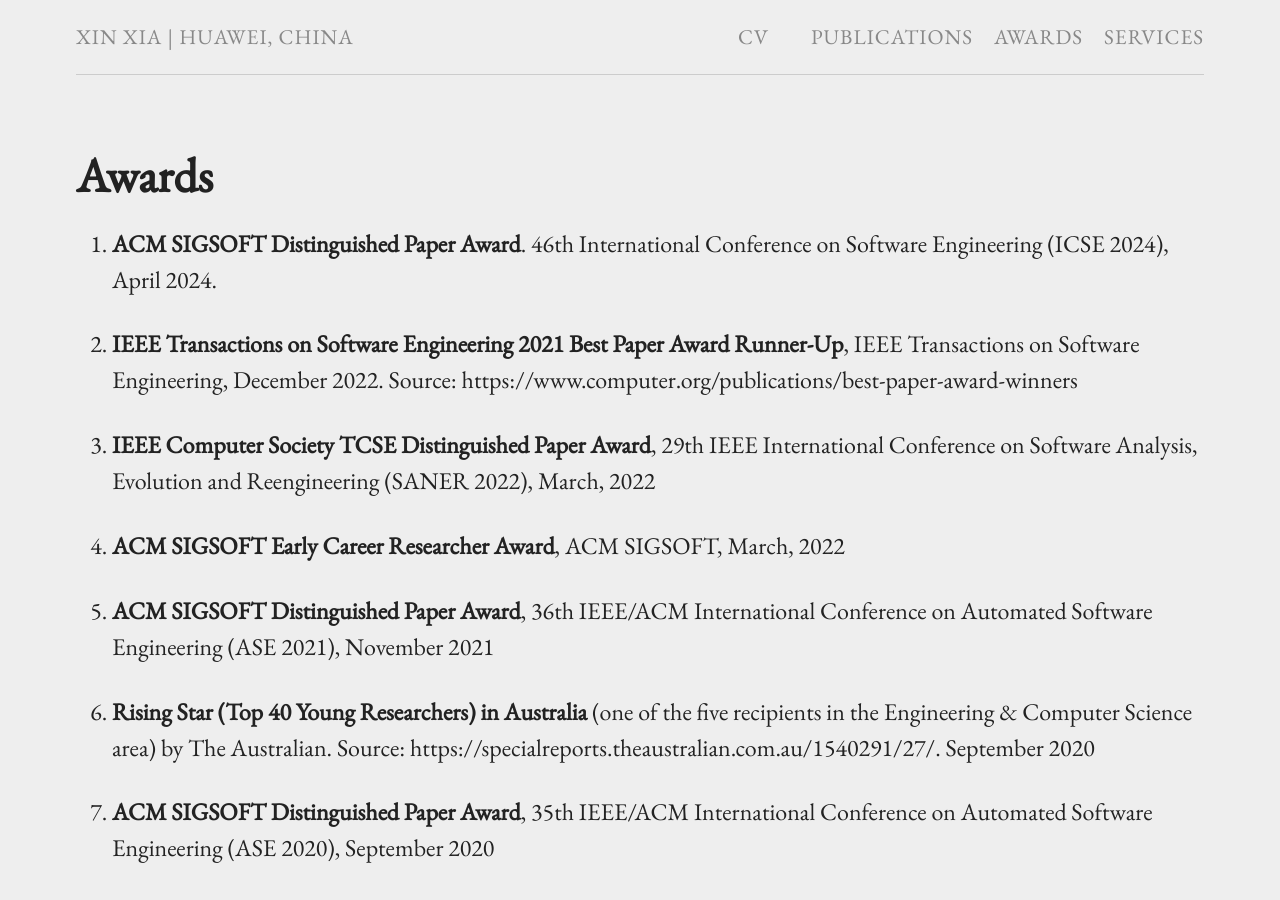
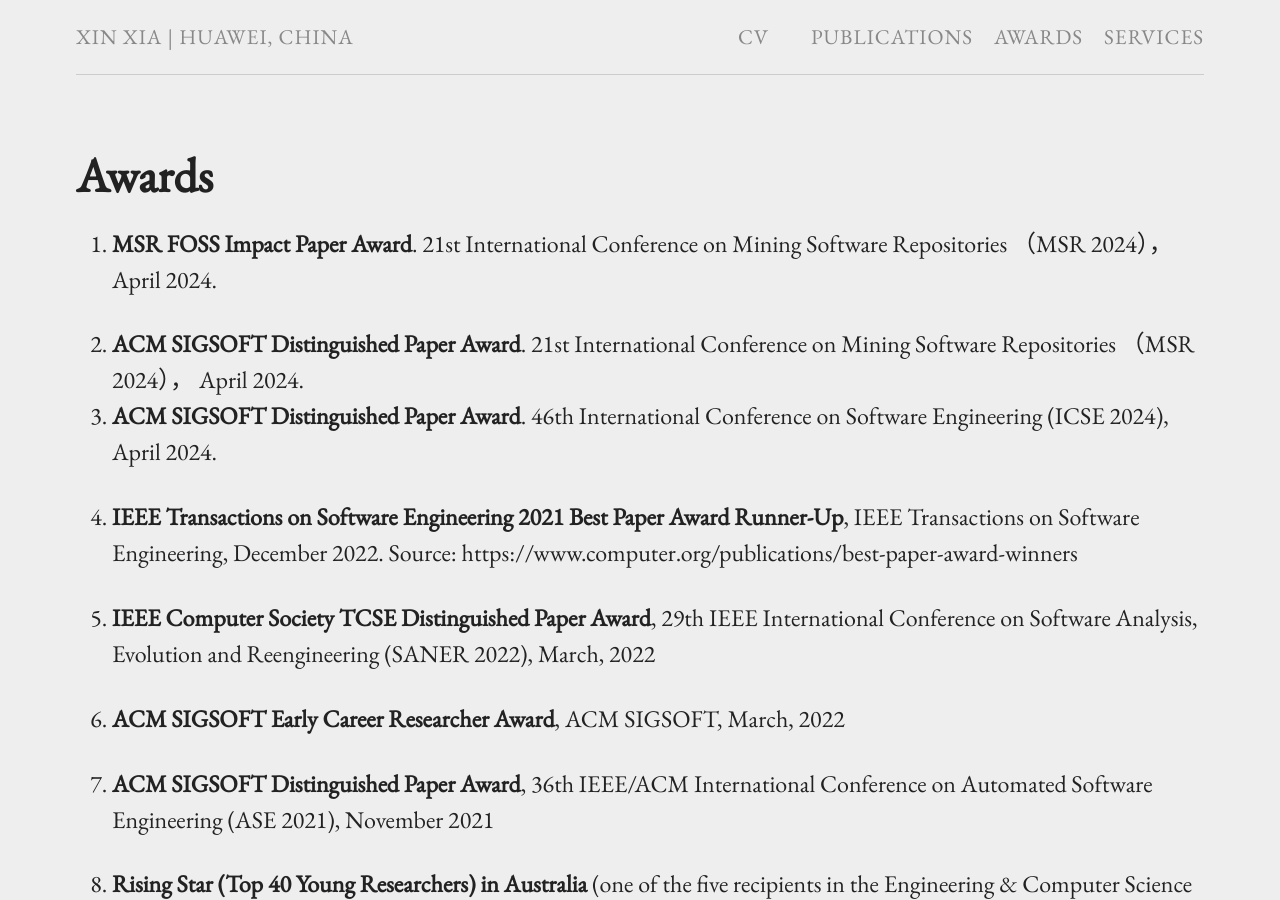
Before and after one commit to xin-xia/xin-xia.github.io, a Jekyll site: the page built from awards.md, in a window 1280 px wide and 900 px high. Built offline with Jekyll 4.4.1, drawn with Linux system fonts in a browser that asks for light colours.

Commit message:
Update awards.md

```diff
--- a/awards.md
+++ b/awards.md
@@ -3,6 +3,9 @@ layout: page
 title: Awards
 permalink: /awards/
 ---
+23. <strong>MSR FOSS Impact Paper Award</strong>. 21st International Conference on Mining Software Repositories （MSR 2024）， April 2024. <br />
+
+22. <strong>ACM SIGSOFT Distinguished Paper Award</strong>. 21st International Conference on Mining Software Repositories （MSR 2024）， April 2024. <br />
 21. <strong>ACM SIGSOFT Distinguished Paper Award</strong>. 46th International Conference on Software Engineering (ICSE 2024), April 2024. <br />
 
 20. <strong>IEEE Transactions on Software Engineering 2021 Best Paper Award Runner-Up</strong>,  IEEE Transactions on Software Engineering, December 2022. Source: https://www.computer.org/publications/best-paper-award-winners <br />
```
